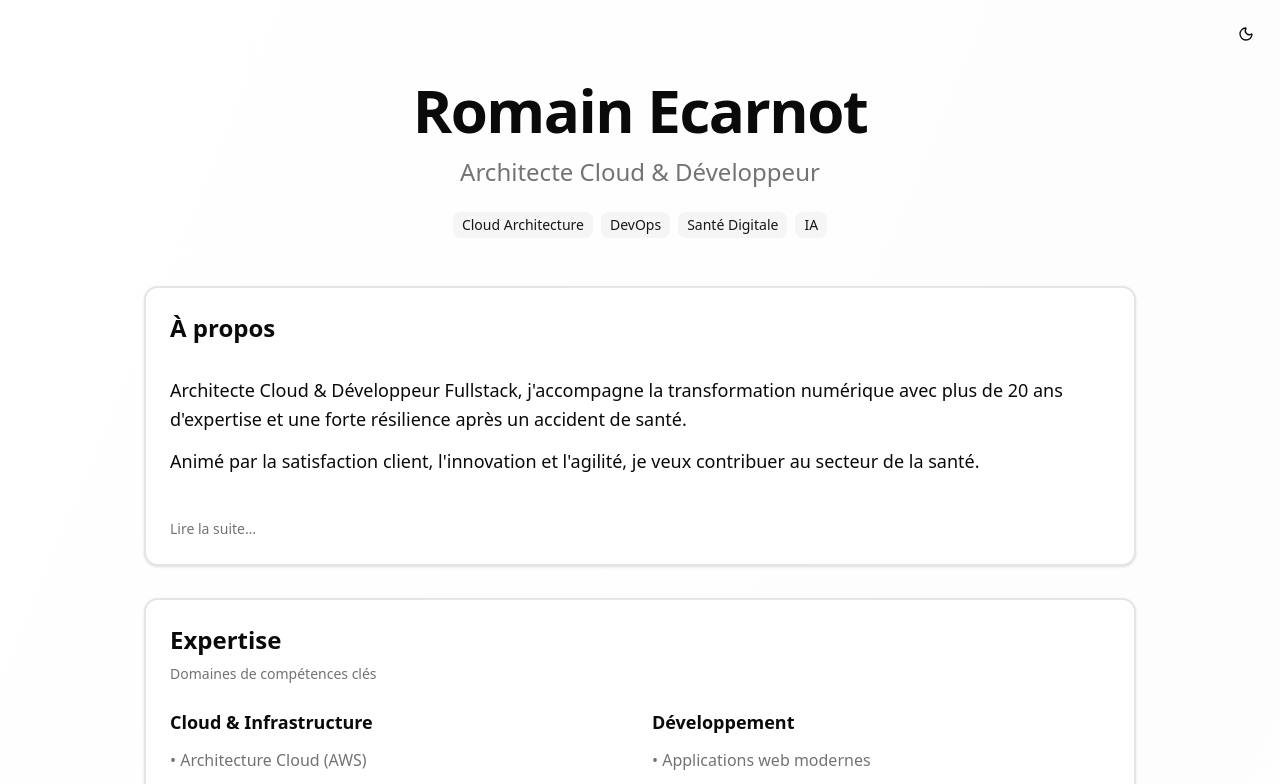
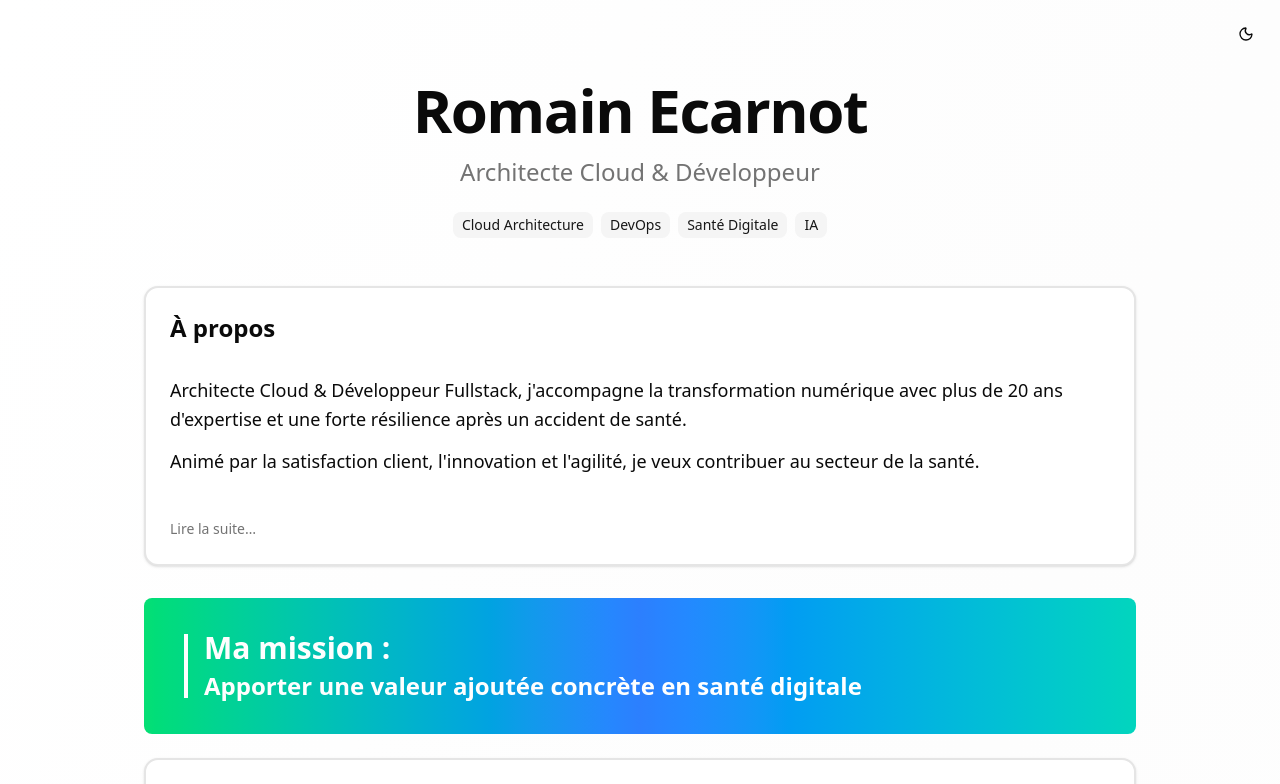
Before and after one commit to eRom/cv, a Next.js app: page / in a window 1280 px wide. Shown: the top 784 px of the page. Built offline with nearby package versions, Linux system fonts and the light colour scheme.

Commit message:
Add MotivationSection to HomePage for enhanced user engagement
- Import MotivationSection component to display user motivations
- Integrate the new section into the HomePage layout

This update aims to provide users with additional context and insights into the motivations behind the project.

```diff
--- a/src/app/page.tsx
+++ b/src/app/page.tsx
@@ -1,6 +1,7 @@
 import { AboutSection } from "@/components/about-section";
 import { ExperienceSection } from "@/components/experience-section";
 import { FormationSection } from "@/components/formation-section";
+import { MotivationSection } from "@/components/motivation-section";
 import { QRCodeSection } from "@/components/qr-code-section";
 import { Badge } from "@/components/ui/badge";
 import { Button } from "@/components/ui/button";
@@ -221,6 +222,9 @@ export default function HomePage() {
 
           {/* Section Introduction */}
           <AboutSection />
+
+          {/* Section Motivation */}
+          <MotivationSection />
 
           {/* Section Expertise */}
           <Card
--- /dev/null
+++ b/src/components/motivation-section.tsx
@@ -0,0 +1,23 @@
+export function MotivationSection() {
+  return (
+    <section
+      className="bg-gradient-to-r from-green-400 via-blue-500 to-teal-400 rounded-md px-6 py-4 my-6 animate-pulse"
+      role="region"
+      aria-label="Motivation professionnelle"
+    >
+      <div className=" rounded-md p-4">
+        <div className="flex items-start">
+            <div className="w-1 h-24 md:h-16 bg-white mr-4 mt-1"></div>
+          <div className="flex-1">
+            <div className="font-bold text-3xl text-white mb-1">
+              Ma mission :
+            </div>
+            <div className="font-bold text-2xl text-white">
+              Apporter une valeur ajoutée concrète en santé digitale
+            </div>
+          </div>
+        </div>
+      </div>
+    </section>
+  );
+}
```
